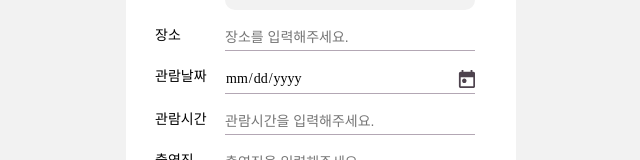
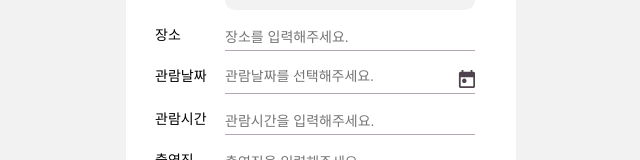
Before and after one commit to doong2imdang/POOW, a React (Create React App) app: page /setschedule in a window 1280 px wide. Shown: the part 459-619 px from the top of the page, without its empty margins (319-959 px from the left). Built offline with nearby package versions, Linux system fonts and the light colour scheme; no server answers.

Commit message:
Feat: 관람날짜 선택구현

```diff
--- a/src/routes/SetSchedule.tsx
+++ b/src/routes/SetSchedule.tsx
@@ -130,6 +130,7 @@ const SetSchedule: React.FC = () => {
 						placeholder="관람날짜를 선택해주세요."
 						value={selectedDate}
 						onChange={(e) => setSelectedDate(e.target.value)}
+						required
 					/>
 					{/* <BtnDate>
 						<img src={IconDate} alt="날짜 선택" />
@@ -186,6 +187,7 @@ const Label = styled.label`
 `;
 
 const Input = styled.input`
+	position: relative;
 	border: none;
 	border-bottom: 1px solid var(--color-disabled);
 	width: 250px;
@@ -204,22 +206,25 @@ const Input = styled.input`
 		z-index: 2;
 	}
 
-	/* &#date::-webkit-datetime-edit-text {
-		-webkit-appearance: none;
-		display: none;
-	}
-	&#date::-webkit-datetime-edit-month-field {
-		-webkit-appearance: none;
-		display: none;
-	}
-	&#date::-webkit-datetime-edit-day-field {
-		-webkit-appearance: none;
-		display: none;
-	}
+	/* &#date::-webkit-datetime-edit-text,
+	&#date::-webkit-datetime-edit-month-field,
+	&#date::-webkit-datetime-edit-day-field,
 	&#date::-webkit-datetime-edit-year-field {
 		-webkit-appearance: none;
 		display: none;
 	} */
+	&#date::before {
+		position: absolute;
+		content: attr(placeholder);
+		width: 100%;
+		height: 100%;
+		background-color: white;
+		color: #757575;
+	}
+
+	&#date:valid::before {
+		display: none;
+	}
 `;
 
 const BtnSearch = styled.button`
@@ -239,22 +244,22 @@ const BtnSearch = styled.button`
 	}
 `;
 
-const BtnDate = styled.button`
-	background: none;
-	border: none;
-	top: -1px;
-	left: 300px;
-	cursor: pointer;
-	position: absolute;
-	z-index: 2;
-	width: 15px;
-	height: 17px;
+// const BtnDate = styled.button`
+// 	background: none;
+// 	border: none;
+// 	top: -1px;
+// 	left: 300px;
+// 	cursor: pointer;
+// 	position: absolute;
+// 	z-index: 2;
+// 	width: 15px;
+// 	height: 17px;
 
-	img {
-		width: 15px;
-		height: 17px;
-	}
-`;
+// 	img {
+// 		width: 15px;
+// 		height: 17px;
+// 	}
+// `;
 
 const Image = styled.div`
 	width: 250px;
```
